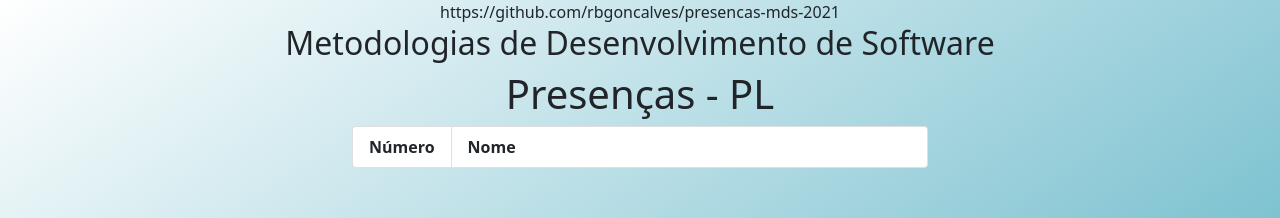
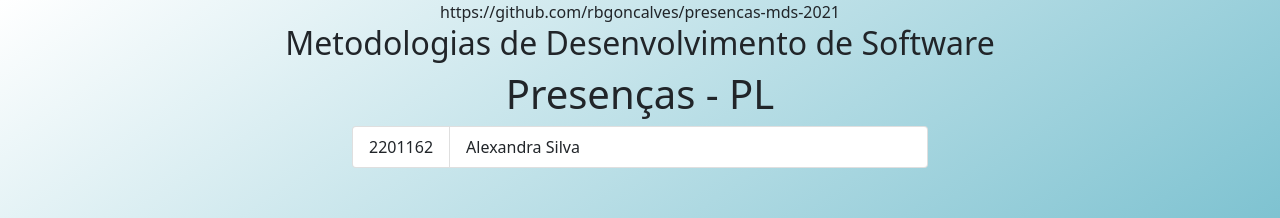
Before and after one commit to xanaxsi/presencas-mds-2021, a plain HTML site: page index.html in a window 1280 px wide. Shown: the top 218 px of the page. Drawn offline with nearby package versions, Linux system fonts and the light colour scheme.

Commit message:
alteracaonome

```diff
--- a/index.html
+++ b/index.html
@@ -26,9 +26,7 @@
     .name {
       width: 100vw;
     }
-    .header {
-      font-weight: bold;
-    }
+
   </style>
   <body>
     <h2>Metodologias de Desenvolvimento de Software</h2>
@@ -36,8 +34,8 @@
     <div class="container">
       <!-- Table header -->
       <ul class="list-group list-group-horizontal header">
-        <li class="list-group-item">Número</li>
-        <li class="list-group-item name">Nome</li>
+        <li class="list-group-item">2201162</li>
+        <li class="list-group-item name">Alexandra Silva</li>
       </ul>
       <!-- Table rows -->
 
```
